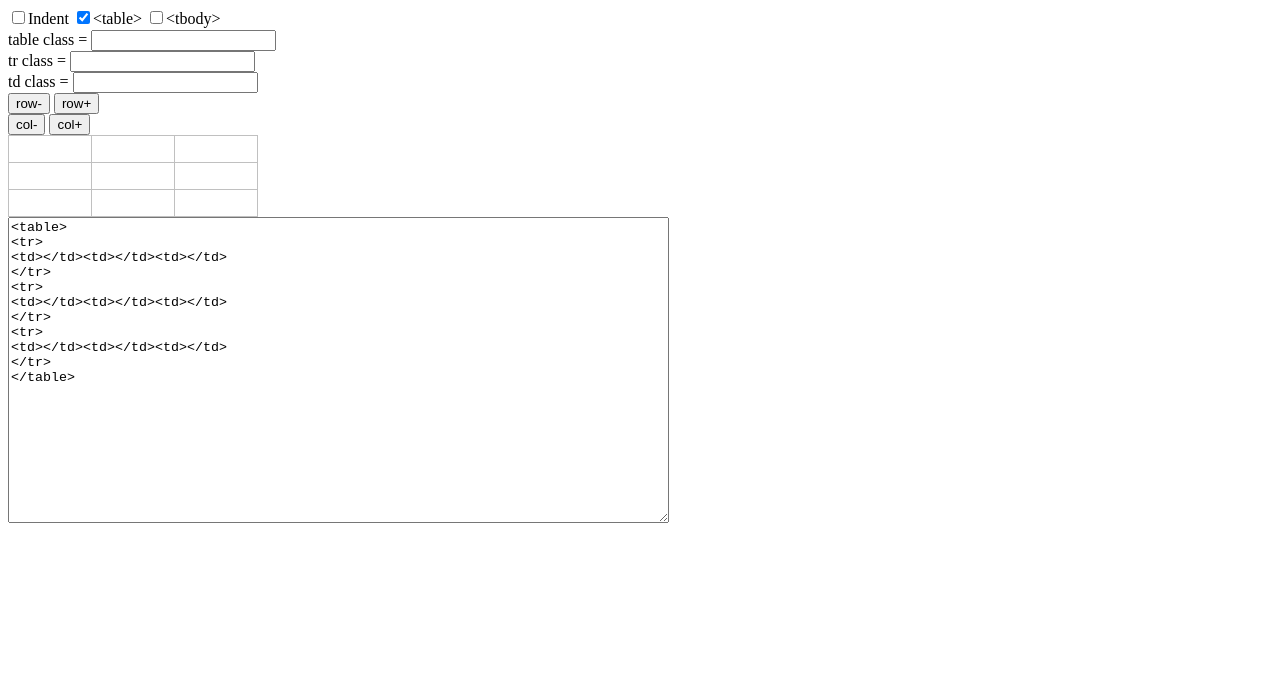
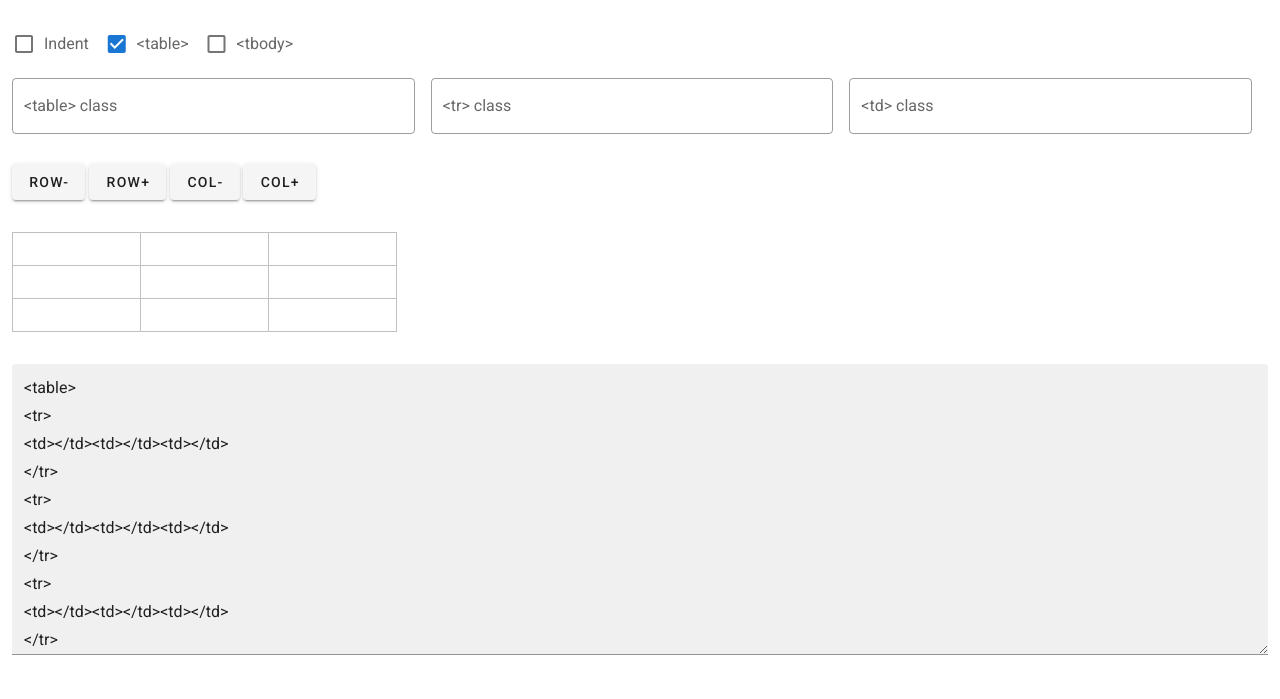
Before and after one commit to voidproc/htmltablegen, a plain HTML site: page index.html in a window 1280 px wide. Drawn offline with nearby package versions, Linux system fonts and the light colour scheme.

Commit message:
Apply vuetify

```diff
--- a/index.html
+++ b/index.html
@@ -5,35 +5,65 @@
   <meta http-equiv="content-language" content="ja">
   <meta charset="UTF-8">
   <title>html table generator - voidProc.com</title>
+  <link href="https://fonts.googleapis.com/css?family=Roboto:100,300,400,500,700,900" rel="stylesheet">
+  <link href="https://cdn.jsdelivr.net/npm/@mdi/font@3.x/css/materialdesignicons.min.css" rel="stylesheet">
+  <link href="https://cdn.jsdelivr.net/npm/vuetify@2.x/dist/vuetify.min.css" rel="stylesheet">
+  <meta name="viewport" content="width=device-width, initial-scale=1, maximum-scale=1, user-scalable=no, minimal-ui">
   <link rel="stylesheet" href="main.css">
-  <script src="https://cdn.jsdelivr.net/npm/vue/dist/vue.js"></script>
-  <!-- <script src="https://cdn.jsdelivr.net/npm/vue"></script> -->
+  <script src="https://cdn.jsdelivr.net/npm/babel-standalone/babel.min.js"></script>
+  <script src="https://cdn.jsdelivr.net/npm/babel-polyfill/dist/polyfill.min.js"></script>
 </head>
 
 <body>
   <div id="app">
-    <input type="checkbox" v-model="enableIndent">Indent
-    <input type="checkbox" v-model="includeTableTag">&lt;table&gt;
-    <input type="checkbox" v-model="includeTbodyTag">&lt;tbody&gt;
-    <br>
-    table class = <input type="input" v-model="tableClass"><br>
-    tr class = <input type="input" v-model="trClass"><br>
-    td class = <input type="input" v-model="tdClass"><br>
-    <input type="button" value="row-" @click="decRow">
-    <input type="button" value="row+" @click="incRow">
-    <br>
-    <input type="button" value="col-" @click="decCol">
-    <input type="button" value="col+" @click="incCol">
-    <table>
-      <tr v-for="(row, i) in table" :key="'row-' + i">
-        <td v-for="(cell, j) in row" :key="'cell-' + i + '-' + j" contenteditable="true" @blur="setInput($event, i, j)"
-          @input="setInput($event, i, j)"></td>
-      </tr>
-    </table>
-    <textarea rows="20" cols="80" :value="tableHtml"></textarea>
-    <pre>
-    </pre>
+    <v-app>
+      <v-content>
+        <v-container fluid>
+          <v-layout wrap>
+            <v-flex grow-shrink-0 pr-4>
+              <v-checkbox label="Indent" v-model="enableIndent"></v-checkbox>
+            </v-flex>
+            <v-flex grow-shrink-0 pr-4>
+              <v-checkbox label="&lt;table&gt;" v-model="includeTableTag"></v-checkbox>
+            </v-flex>
+            <v-flex grow-shrink-0 pr-4>
+              <v-checkbox label="&lt;tbody&gt;" v-model="includeTbodyTag"></v-checkbox>
+            </v-flex>
+          </v-layout>
+          <v-layout wrap>
+            <v-flex>
+              <v-layout>
+                <v-flex mr-4>
+                  <v-text-field label="&lt;table&gt; class" outlined clearable v-model="tableClass"></v-text-field>
+                </v-flex>
+                <v-flex mr-4>
+                  <v-text-field label="&lt;tr&gt; class" outlined clearable v-model="trClass"></v-text-field>
+                </v-flex>
+                <v-flex mr-4>
+                  <v-text-field label="&lt;td&gt; class" outlined clearable v-model="tdClass"></v-text-field>
+                </v-flex>
+              </v-layout>
+              <v-btn @click="decRow">row-</v-btn>
+              <v-btn @click="incRow">row+</v-btn>
+              <v-btn @click="decCol">col-</v-btn>
+              <v-btn @click="incCol">col+</v-btn>
+              <table>
+                <tbody>
+                  <tr v-for="(row, i) in table" :key="'row-' + i">
+                    <td v-for="(cell, j) in row" :key="'cell-' + i + '-' + j" contenteditable="true"
+                      @blur="setInput($event, i, j)" @input="setInput($event, i, j)"></td>
+                  </tr>
+                </tbody>
+              </table>
+              <v-textarea readonly filled rows="10" cols="80" :value="tableHtml"></v-textarea>
+            </v-flex>
+          </v-layout>
+        </v-container>
+      </v-content>
+    </v-app>
   </div>
+  <script src="https://cdn.jsdelivr.net/npm/vue@2.x/dist/vue.js"></script>
+  <script src="https://cdn.jsdelivr.net/npm/vuetify@2.x/dist/vuetify.js"></script>
   <script src="main.js"></script>
 </body>
 
--- a/main.css
+++ b/main.css
@@ -5,10 +5,12 @@ body {
 table {
     border: solid 1px silver;
     border-collapse: collapse;
+    margin: 2rem 0 2rem 0;
 }
 
 td, th {
-    min-width: 5em;
-    height: 1.5em;
+    min-width: 8rem;
+    min-height: 2rem;
+    padding: 4px;
     border: solid 1px silver;
 }
--- a/main.js
+++ b/main.js
@@ -1,5 +1,6 @@
 var app = new Vue({
   el: '#app',
+  vuetify: new Vuetify(),
   data() {
     return {
       rows: 3,
```
